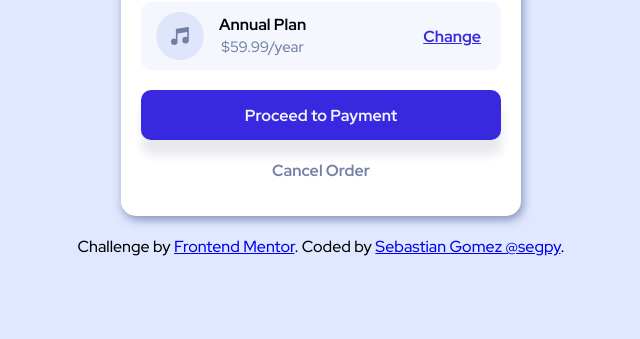
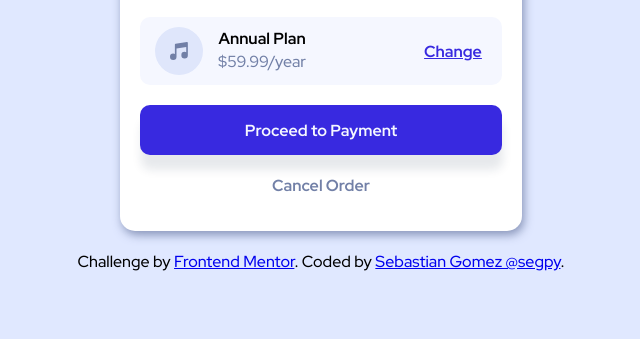
Before and after one commit to segpy/order-summary-component, a plain HTML site: page index.html in a window 1280 px wide. Shown: the part 461-800 px from the top of the page, without its empty margins (319-959 px from the left). Drawn offline with Linux system fonts and the light colour scheme.

Commit message:
:wrench:Update css

```diff
--- a/styles.css
+++ b/styles.css
@@ -31,7 +31,7 @@ body{
 }
 
 p{
-    font-size: 15px;
+    font-size: 16px;
     line-height: 1.6;
     color: var(--desaturated-blue)
 }
@@ -99,6 +99,7 @@ button {
     box-shadow: 2px 4px 10px hsl(224, 23%, 55%, 0.8);
     overflow: hidden;
     padding-bottom: 30px;
+    max-width: 25.125rem;
 }
 
 .container img.hero {
@@ -146,9 +147,3 @@ button {
         height: 50vh;
     }
 }
-
-@media (min-width: 400px){
-    .container{
-        width: 400px;
-    }
-}
```
